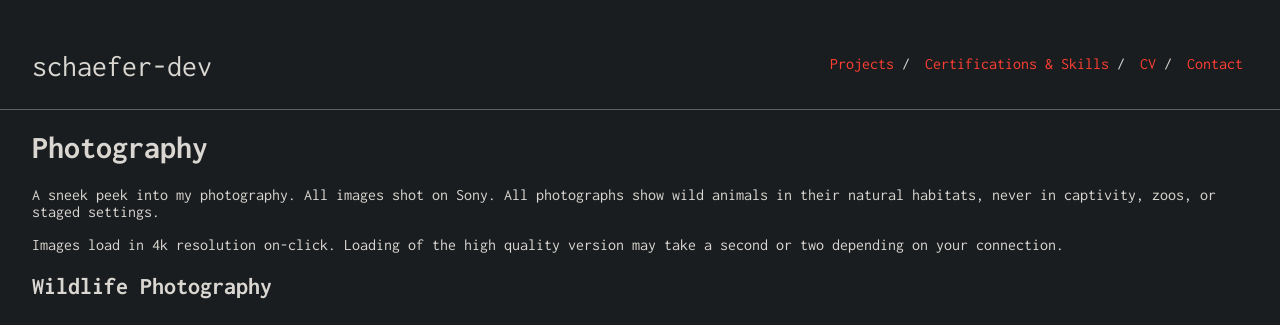
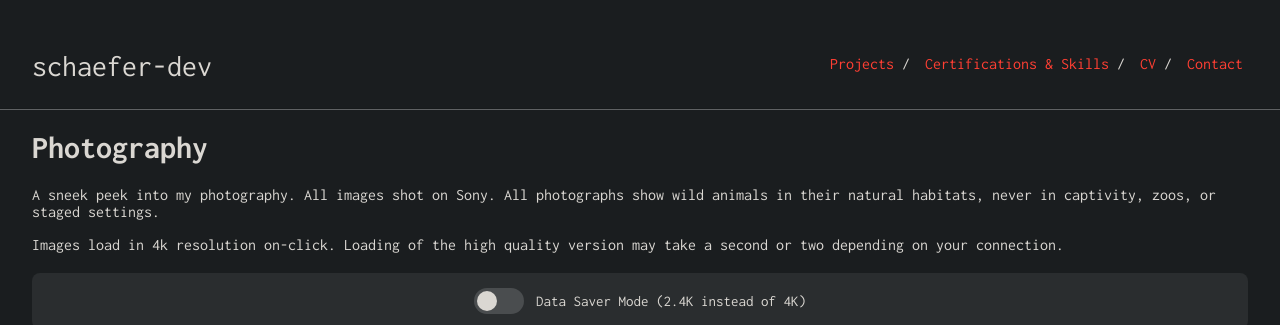
Before and after one commit to schaefer-dev/schaefer-dev.github.io, a Jekyll site: the page built from photos.md, in a window 1280 px wide, cut to the strip 0-325 px from the top of the page. Built offline with Jekyll 4.4.1, drawn with Linux system fonts in a browser that asks for light colours.

Commit message:
Implemented data saver toggle

```diff
--- a/css/main.scss
+++ b/css/main.scss
@@ -46,6 +46,72 @@ ul.skill-list {
 body:has(.photo-gallery) .container {
     max-width: 95%;
     width: 100%;
+}
+
+/* Data Saver Toggle */
+
+.data-saver-container {
+    display: flex;
+    justify-content: center;
+    margin: 20px 0 30px 0;
+    padding: 15px;
+    background-color: #2A2D2F;
+    border-radius: 8px;
+}
+
+.data-saver-toggle {
+    display: flex;
+    align-items: center;
+    cursor: pointer;
+    user-select: none;
+}
+
+.data-saver-toggle input[type="checkbox"] {
+    display: none;
+}
+
+.toggle-slider {
+    position: relative;
+    width: 50px;
+    height: 26px;
+    background-color: #4A4D4F;
+    border-radius: 26px;
+    transition: background-color 0.3s ease;
+    margin-right: 12px;
+}
+
+.toggle-slider::before {
+    content: '';
+    position: absolute;
+    width: 20px;
+    height: 20px;
+    border-radius: 50%;
+    background-color: #DAD7D2;
+    top: 3px;
+    left: 3px;
+    transition: transform 0.3s ease;
+}
+
+.data-saver-toggle input[type="checkbox"]:checked + .toggle-slider {
+    background-color: #4CAF50;
+}
+
+.data-saver-toggle input[type="checkbox"]:checked + .toggle-slider::before {
+    transform: translateX(24px);
+}
+
+.toggle-label {
+    color: #DAD7D2;
+    font-size: 15px;
+    font-weight: 500;
+}
+
+.data-saver-toggle:hover .toggle-slider {
+    background-color: #5A5D5F;
+}
+
+.data-saver-toggle:hover input[type="checkbox"]:checked + .toggle-slider {
+    background-color: #66BB6A;
 }
 
 .photo-gallery {
@@ -357,4 +423,13 @@ body:has(.photo-gallery) .container {
         font-size: 12px;
         padding: 12px 8px 8px 8px;
     }
+
+    .data-saver-container {
+        padding: 12px;
+        margin: 15px 0 20px 0;
+    }
+
+    .toggle-label {
+        font-size: 14px;
+    }
 }
--- a/photos.md
+++ b/photos.md
@@ -11,10 +11,57 @@ A sneek peek into my photography. All images shot on Sony. All photographs show
 
 Images load in 4k resolution on-click. Loading of the high quality version may take a second or two depending on your connection.
 
+<div class="data-saver-container">
+  <label class="data-saver-toggle">
+    <input type="checkbox" id="data-saver-checkbox">
+    <span class="toggle-slider"></span>
+    <span class="toggle-label">Data Saver Mode (2.4K instead of 4K)</span>
+  </label>
+</div>
+
 <script>
 // ===== CONFIGURATION =====
 var ENABLE_ZOOM = true;  // Set to true to enable click-to-zoom functionality
+var dataSaverEnabled = false; // Will be loaded from localStorage
 // =========================
+
+// Load data saver preference from localStorage
+function loadDataSaverPreference() {
+  var saved = localStorage.getItem('dataSaverMode');
+  dataSaverEnabled = saved === 'true';
+  var checkbox = document.getElementById('data-saver-checkbox');
+  if (checkbox) {
+    checkbox.checked = dataSaverEnabled;
+  }
+}
+
+// Save data saver preference to localStorage
+function saveDataSaverPreference() {
+  localStorage.setItem('dataSaverMode', dataSaverEnabled.toString());
+}
+
+// Initialize data saver toggle
+function initDataSaverToggle() {
+  var checkbox = document.getElementById('data-saver-checkbox');
+  if (checkbox) {
+    checkbox.addEventListener('change', function() {
+      dataSaverEnabled = this.checked;
+      saveDataSaverPreference();
+
+      // Clear preloaded images cache when mode changes
+      // so new images will be loaded with the correct resolution
+      Object.keys(preloadedImages).forEach(function(url) {
+        URL.revokeObjectURL(preloadedImages[url]);
+      });
+      preloadedImages = {};
+    });
+  }
+}
+
+// Get the appropriate full-size resolution based on data saver mode
+function getFullSizeResolution() {
+  return dataSaverEnabled ? 2400 : 3840;
+}
 
 // Photo data - just add ID and caption once!
 var wildlifePhotos = [
@@ -61,13 +108,13 @@ function generateGallery(photos, containerId, startIndex) {
   photos.forEach(function(photo, index) {
     var globalIndex = startIndex + index;
     var thumbSize = photo.sizeParam === 'h' ? 'h_800' : 'w_800';
-    var fullSize = photo.sizeParam === 'h' ? 'h_3840' : 'w_3840';
     var thumbUrl = 'https://res.cloudinary.com/dhateve93/image/upload/' + thumbSize + ',q_85,f_auto,fl_progressive/' + photo.id;
-    var fullUrl = 'https://res.cloudinary.com/dhateve93/image/upload/' + fullSize + ',q_90,f_auto,fl_progressive/' + photo.id;
 
-    // Store in global array for navigation
+    // Store photo data (not URL) in global array for navigation
+    // Full URL will be generated dynamically based on data saver mode
     allPhotos[globalIndex] = {
-      fullUrl: fullUrl,
+      id: photo.id,
+      sizeParam: photo.sizeParam,
       thumbUrl: thumbUrl,
       caption: photo.caption
     };
@@ -161,20 +210,30 @@ function preloadAdjacentImages() {
   // Preload previous image
   if (currentPhotoIndex > 0) {
     var prevPhoto = allPhotos[currentPhotoIndex - 1];
-    preloadImage(prevPhoto.fullUrl);
+    var prevUrl = getFullSizeUrl(prevPhoto);
+    preloadImage(prevUrl);
   }
 
   // Preload next image
   if (currentPhotoIndex < allPhotos.length - 1) {
     var nextPhoto = allPhotos[currentPhotoIndex + 1];
-    preloadImage(nextPhoto.fullUrl);
+    var nextUrl = getFullSizeUrl(nextPhoto);
+    preloadImage(nextUrl);
   }
+}
+
+// Generate full-size URL dynamically based on current data saver mode
+function getFullSizeUrl(photo) {
+  var resolution = getFullSizeResolution();
+  var fullSize = photo.sizeParam === 'h' ? 'h_' + resolution : 'w_' + resolution;
+  return 'https://res.cloudinary.com/dhateve93/image/upload/' + fullSize + ',q_90,f_auto,fl_progressive/' + photo.id;
 }
 
 function openLightboxByIndex(index) {
   currentPhotoIndex = index;
   var photo = allPhotos[index];
-  openLightbox(photo.fullUrl, photo.thumbUrl, photo.caption);
+  var fullUrl = getFullSizeUrl(photo);
+  openLightbox(fullUrl, photo.thumbUrl, photo.caption);
   updateNavigationButtons();
 
   // Preload adjacent images for smoother navigation
```
Also changed, not shown: other parts of photos.md (+2 -0 lines).
